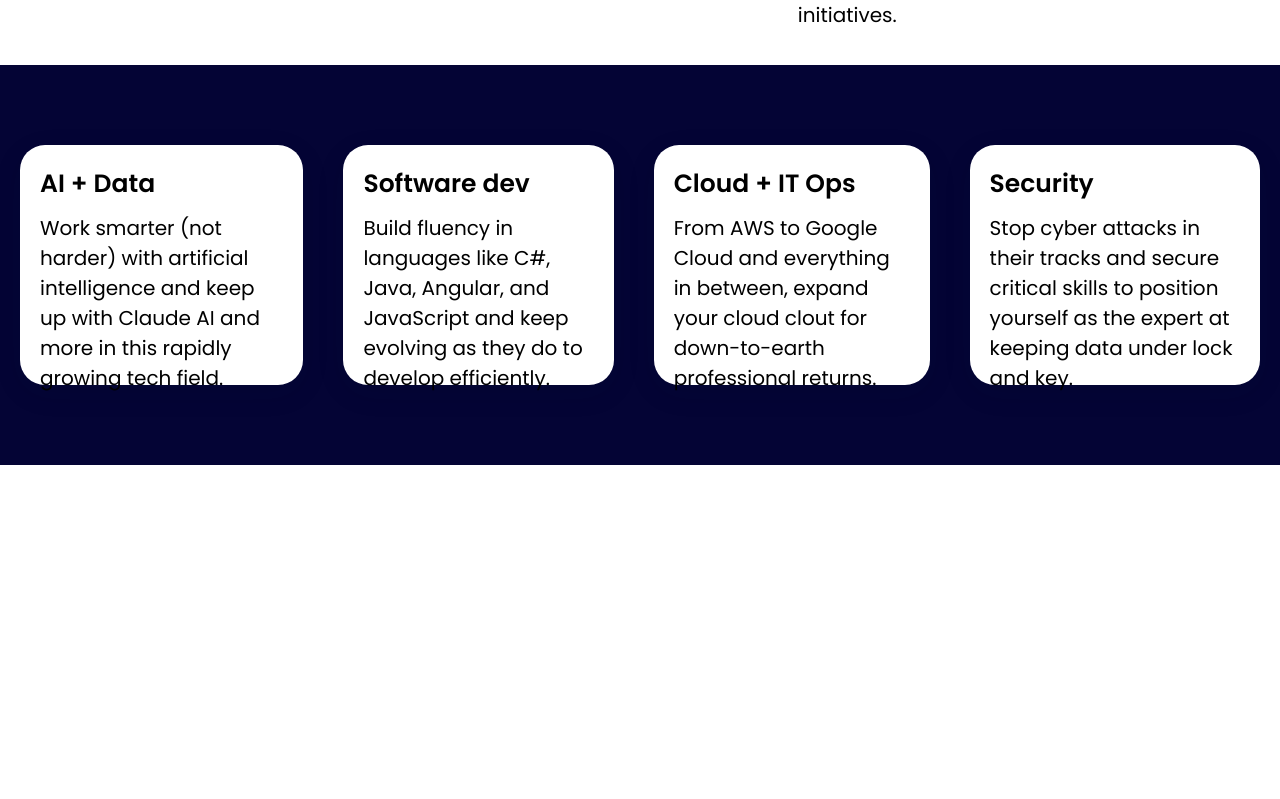
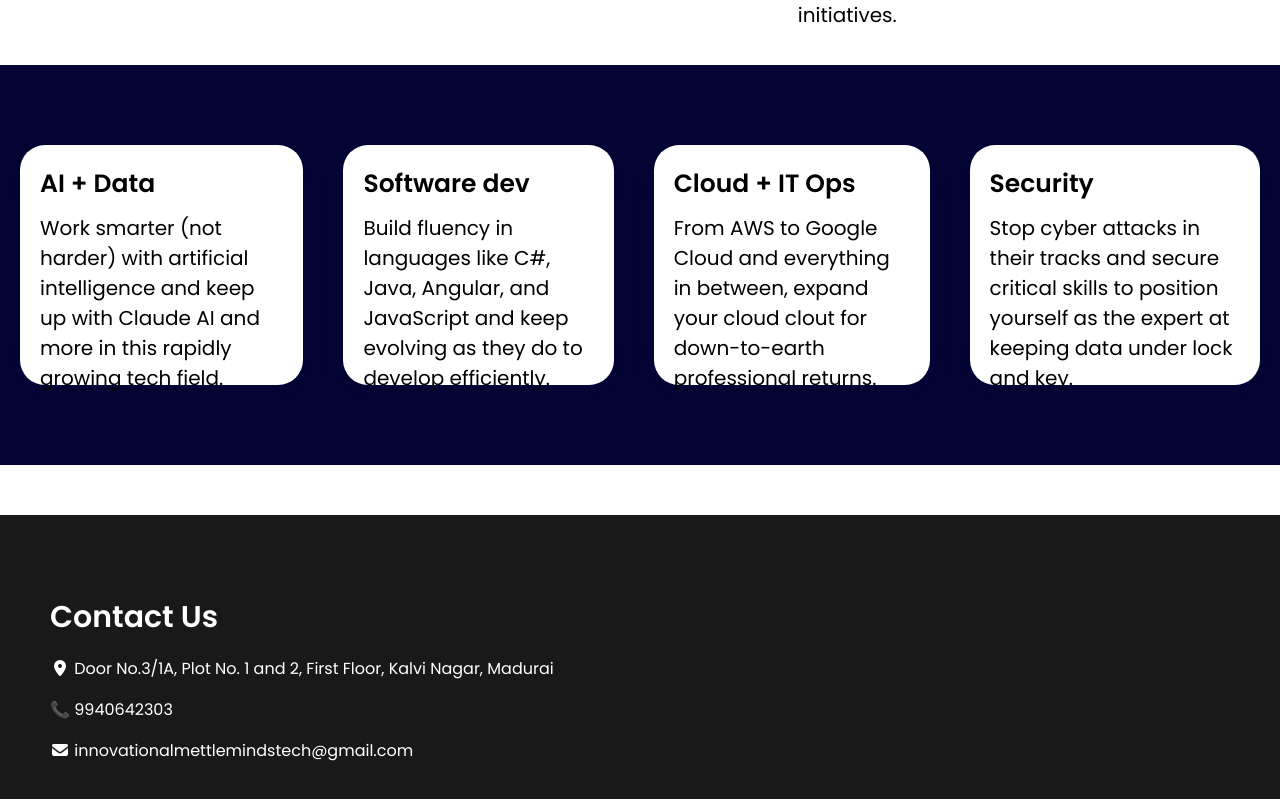
Before and after one commit to Santhosh-2304/website, a React (Vite) app: page / in a window 1280 px wide. Shown: the part 1755-2554 px from the top of the page. Before the commit the page ends 2220 px from the top, so only its background shows below. Built offline with nearby package versions, Linux system fonts and the light colour scheme.

Commit message:
Update App.jsx

```diff
--- a/src/App.jsx
+++ b/src/App.jsx
@@ -1,21 +1,17 @@
-import { useState } from 'react'
-import reactLogo from './assets/react.svg'
-import viteLogo from '/vite.svg'
 import Header from './components/Header'
 import Block1 from './components/Block1'
 import Block2 from './components/Block2'
 import Block3 from './components/Block3'
-
+import Footer from './components/Footer'
 
 function App() {
-
-
   return (
     <>
      <Header />
      <Block1 />
      <Block2 />
      <Block3 />
+     <Footer />
     </>
   )
 }
```
